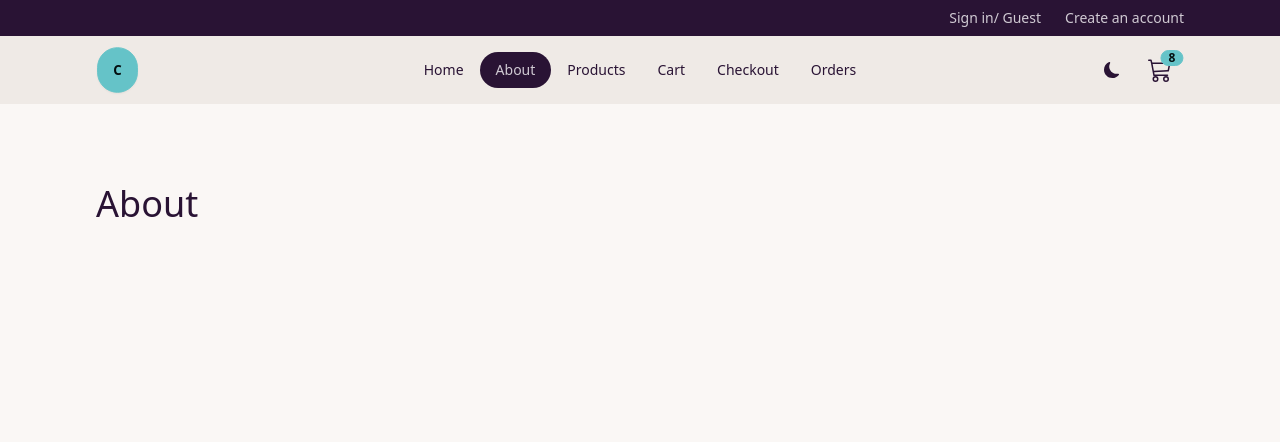
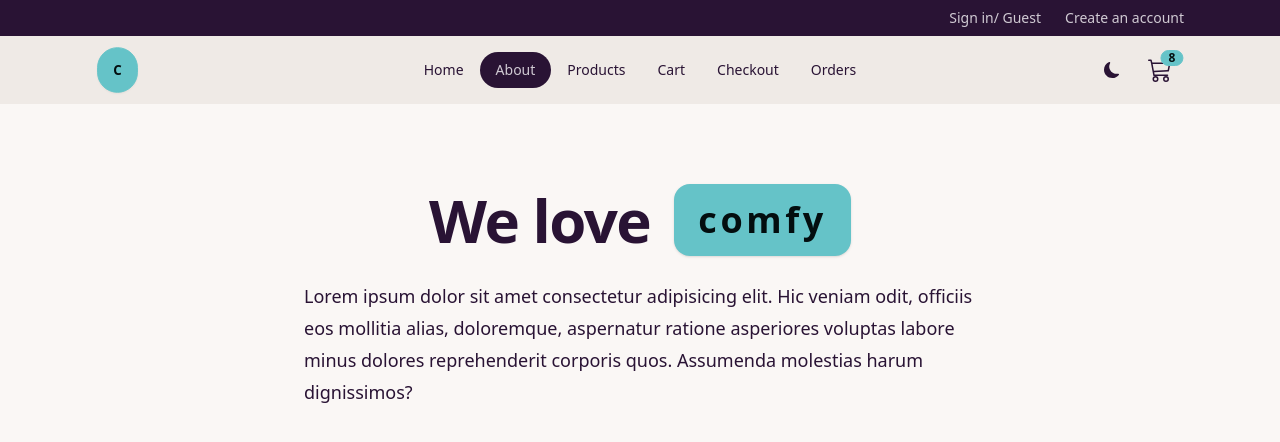
Before and after one commit to Fiza-Code-Tech/SoftNest, a React (Vite) app in the folder Desktop/Comfy/Softnest/: page /about in a window 1280 px wide. Shown: the top 442 px of the page. Built offline with nearby package versions, Linux system fonts and the light colour scheme.

Commit message:
adding about

```diff
--- a/Desktop/Comfy/Softnest/src/pages/About.jsx
+++ b/Desktop/Comfy/Softnest/src/pages/About.jsx
@@ -1,7 +1,25 @@
-import React from 'react'
-
 const About = () => {
-  return <h1 className="text-4xl">About</h1>
+  return (
+    <>
+      <div className="flex flex-wrap gap-2 sm:gap-x-6 items-center justify-center">
+        <h1 className="text-4xl font-bold leading-none tracking-tight sm:text-6xl ">
+          We love
+        </h1>
+        <div className="stats bg-primary shadow">
+          <div className="stat">
+            <div className="stat-title text-primary-content text-4xl font-bold tracking-widest">
+              comfy
+            </div>
+          </div>
+        </div>
+      </div>
+      <p className="mt-6 text-lg leading-8 max-w-2xl mx-auto">
+        Lorem ipsum dolor sit amet consectetur adipisicing elit. Hic veniam
+        odit, officiis eos mollitia alias, doloremque, aspernatur ratione
+        asperiores voluptas labore minus dolores reprehenderit corporis quos.
+        Assumenda molestias harum dignissimos?
+      </p>
+    </>
+  )
 }
-
 export default About
```
